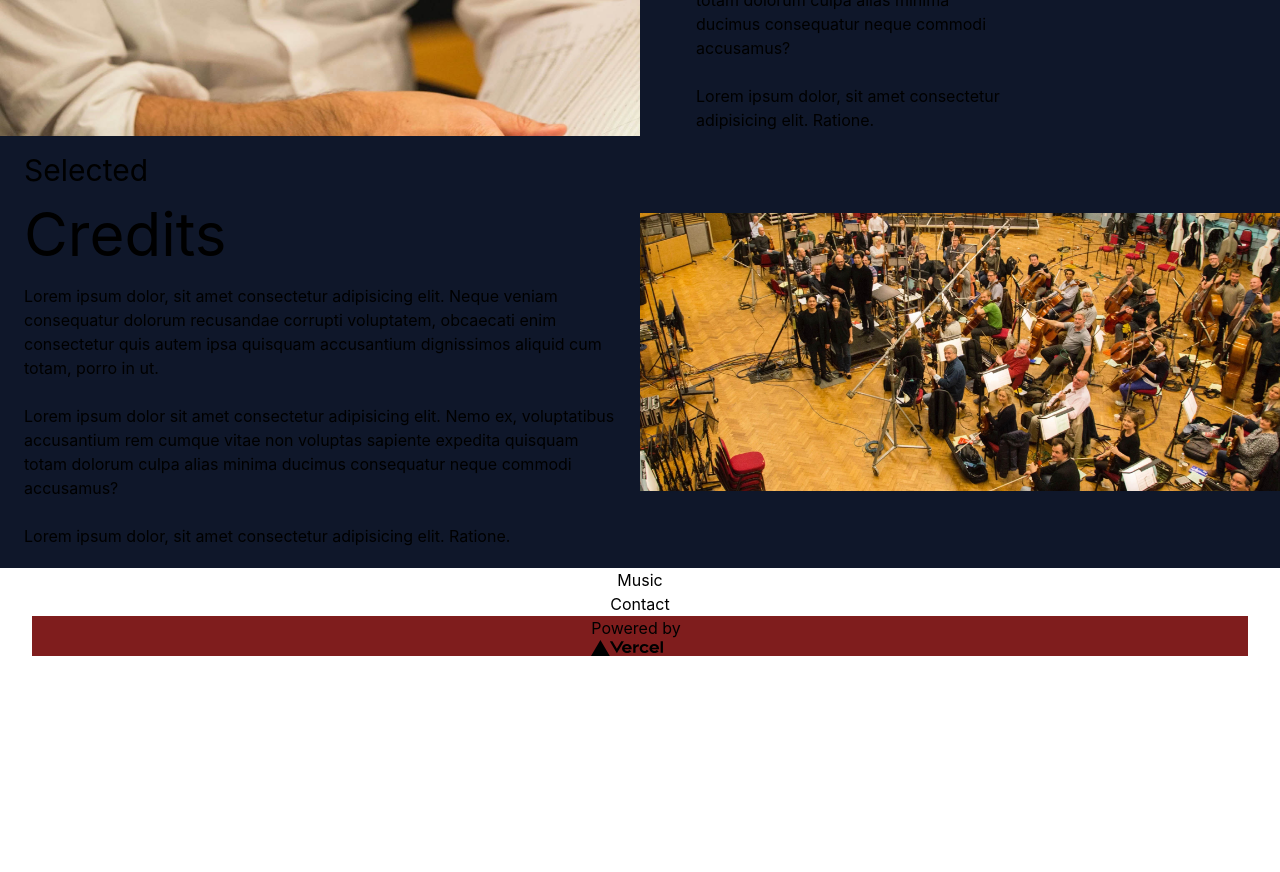
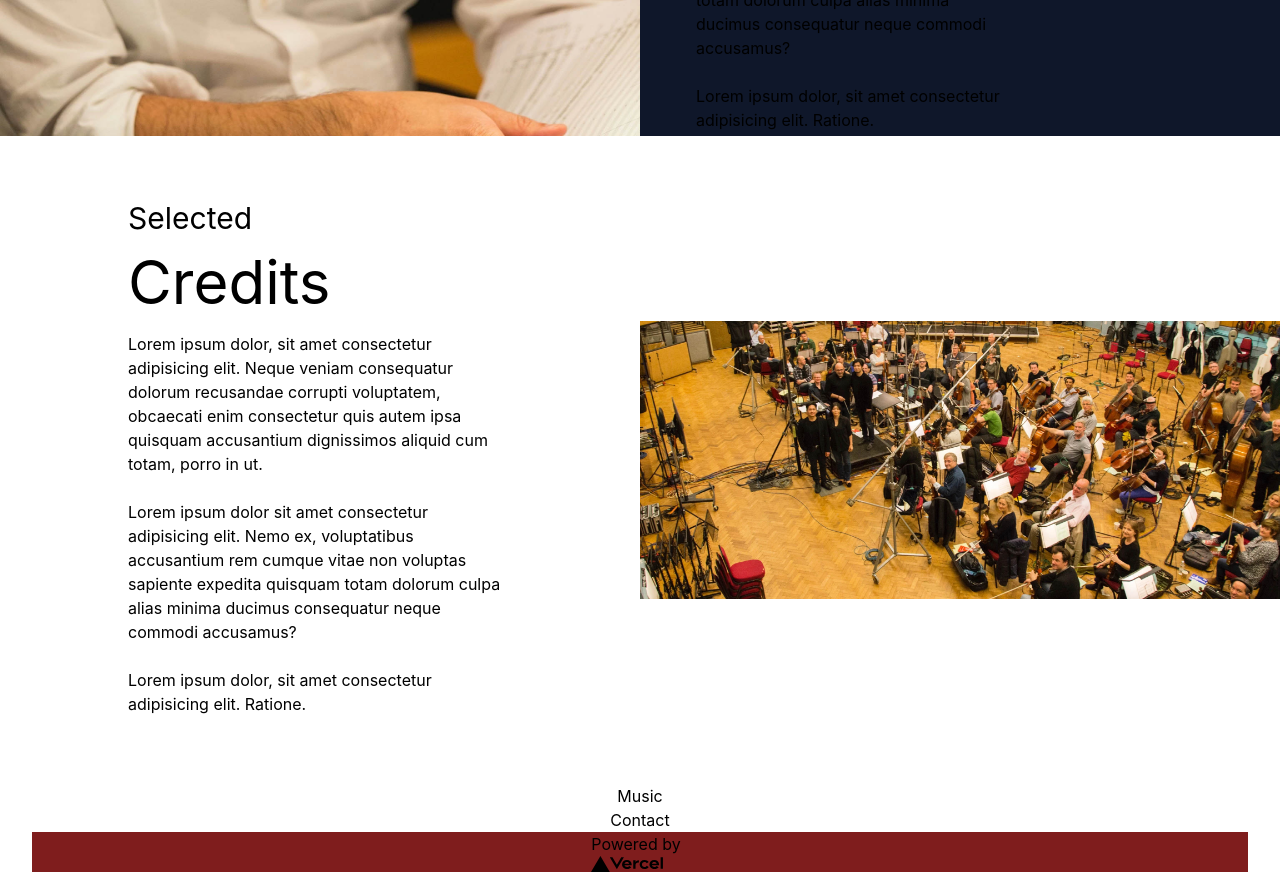
Before and after one commit to Cyber-Digital-llc/Matthews-Portfolio-Website-FE, a Next.js app: page / in a window 1280 px wide. Shown: the part 1240-2112 px from the top of the page. Before the commit the page ends 1896 px from the top, so only its background shows below. Built offline with nearby package versions, Linux system fonts and the light colour scheme.

Commit message:
resized image in about section

```diff
--- a/components/About.jsx
+++ b/components/About.jsx
@@ -4,7 +4,10 @@ import headShot from '../public/headshot1536x1536px.jpg'
 
 const About = () => {
   return (
-    <div className="flex h-[75vh] w-full bg-slate-900 py-0 px-0 items-center border-t-[2rem] border-t-red-900">
+    <div
+      id="about"
+      className="flex h-[75vh] w-full bg-slate-900 py-0 px-0 items-center border-t-[2rem] border-t-red-900"
+    >
       <div className="flex justify-end w-full h-[100%] ">
         <div className=" flex justify-end ">
           <Image
--- a/components/Credits.jsx
+++ b/components/Credits.jsx
@@ -3,31 +3,34 @@ import Image from 'next/image'
 import CreditsImg from '../public/2304x1000px.jpg'
 const Credits = () => {
   return (
-    <div className="flex h-max bg-slate-900 py-0 px-0 w-full items-center ">
-      <div className="flex w-full justify-start">
-        <div className=" px-6 py-2 w-[100%] ">
+    <div
+      id="credits"
+      className="flex h-max bg-black-900 py-0 px-0 w-full items-center "
+    >
+      <div className="flex justify-center w-full">
+        <div className=" w-[60%] py-14">
           <h2 className="text-3xl py-2">Selected</h2>
           <p className="text-6xl py-2">Credits</p>
-          <p className="py-3">
+          <p className="py-3 max-w-prose">
             Lorem ipsum dolor, sit amet consectetur adipisicing elit. Neque
             veniam consequatur dolorum recusandae corrupti voluptatem, obcaecati
             enim consectetur quis autem ipsa quisquam accusantium dignissimos
             aliquid cum totam, porro in ut.
           </p>
-          <p className="py-3">
+          <p className="py-3 max-w-prose">
             Lorem ipsum dolor sit amet consectetur adipisicing elit. Nemo ex,
             voluptatibus accusantium rem cumque vitae non voluptas sapiente
             expedita quisquam totam dolorum culpa alias minima ducimus
             consequatur neque commodi accusamus?
           </p>
-          <p className="py-3">
+          <p className="py-3 max-w-prose">
             Lorem ipsum dolor, sit amet consectetur adipisicing elit. Ratione.
           </p>
         </div>
       </div>
 
-      <div className="flex justify-end w-full ">
-        <div className="flex w-[100%] ">
+      <div className="flex justify-end w-full h-[full]">
+        <div className="flex h-[100%]">
           <Image
             draggable={false}
             src={CreditsImg}
--- a/components/Header.jsx
+++ b/components/Header.jsx
@@ -4,7 +4,10 @@ import Navbar from './Navbar'
 const Header = () => {
   return (
     <>
-      <div className=" bg-cover bg-center bg-headerBGI bg-fixed md:w-[100vw] xl:h-[97vh]  mx-auto flex items-center justify-center ">
+      <div
+        id="home"
+        className=" bg-cover bg-center bg-headerBGI bg-fixed md:w-[100vw] xl:h-[97vh]  mx-auto flex items-center justify-center "
+      >
         <div className="flex-col ">
           <h1 className="font-bold text-8xl ">Matthew Hernandez</h1>
           <h3 className="text-6xl">FILM/GAME COMPOSER</h3>
```
